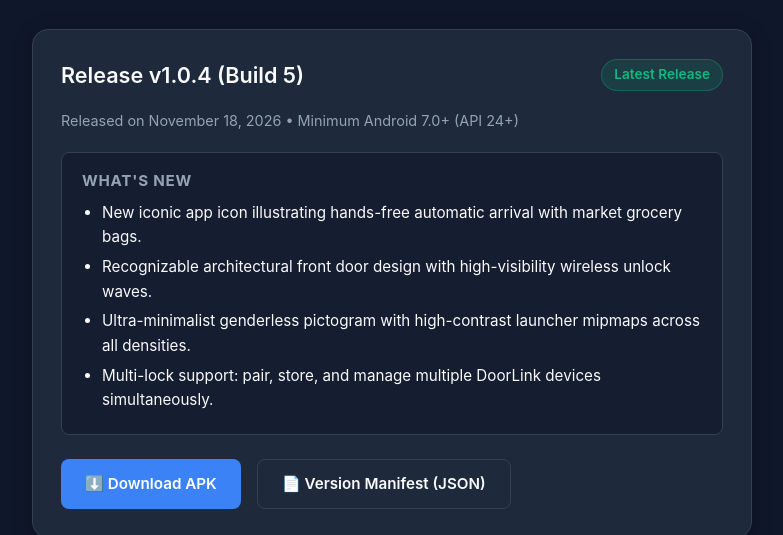
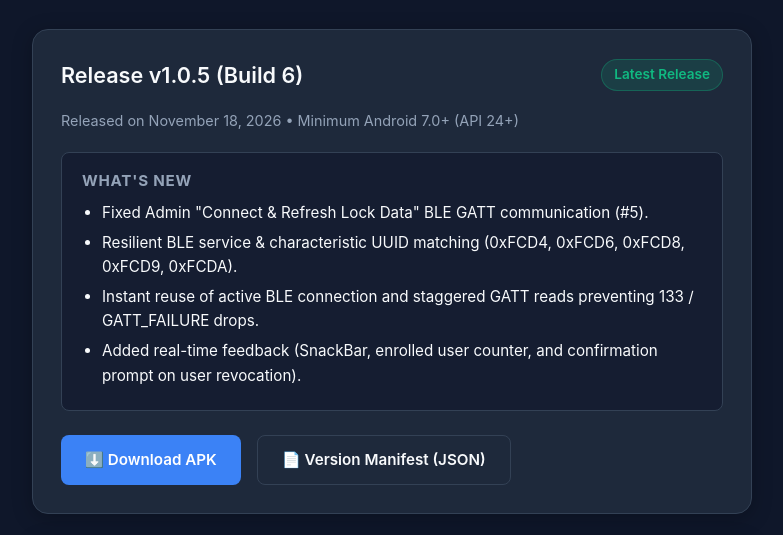
Before and after one commit to olgunx/public, a plain HTML site: page index.html in a window 1280 px wide. Shown: the part 201-736 px from the top of the page, without its empty margins (248-1031 px from the left). Drawn offline with Linux system fonts and the light colour scheme.

Commit message:
release: update DoorLink OTA release to v1.0.5 (Build 6)
- Deploy release APK v1.0.5+6
- Fix Admin 'Connect & Refresh Lock Data' BLE GATT communication (#5)
- Update OTA manifest and web portal

```diff
--- a/index.html
+++ b/index.html
@@ -191,7 +191,7 @@
 
     <div class="card">
       <div class="card-header">
-        <div class="version-title">Release v1.0.4 (Build 5)</div>
+        <div class="version-title">Release v1.0.5 (Build 6)</div>
         <span class="badge">Latest Release</span>
       </div>
       <div class="meta">Released on November 18, 2026 • Minimum Android 7.0+ (API 24+)</div>
@@ -199,10 +199,10 @@
       <div class="changelog-box">
         <h3>What's New</h3>
         <ul>
-          <li>New iconic app icon illustrating hands-free automatic arrival with market grocery bags.</li>
-          <li>Recognizable architectural front door design with high-visibility wireless unlock waves.</li>
-          <li>Ultra-minimalist genderless pictogram with high-contrast launcher mipmaps across all densities.</li>
-          <li>Multi-lock support: pair, store, and manage multiple DoorLink devices simultaneously.</li>
+          <li>Fixed Admin "Connect & Refresh Lock Data" BLE GATT communication (#5).</li>
+          <li>Resilient BLE service & characteristic UUID matching (0xFCD4, 0xFCD6, 0xFCD8, 0xFCD9, 0xFCDA).</li>
+          <li>Instant reuse of active BLE connection and staggered GATT reads preventing 133 / GATT_FAILURE drops.</li>
+          <li>Added real-time feedback (SnackBar, enrolled user counter, and confirmation prompt on user revocation).</li>
         </ul>
       </div>
 
```
Also changed, not shown: app_version.json (+4 -4 lines), 1 other file.
